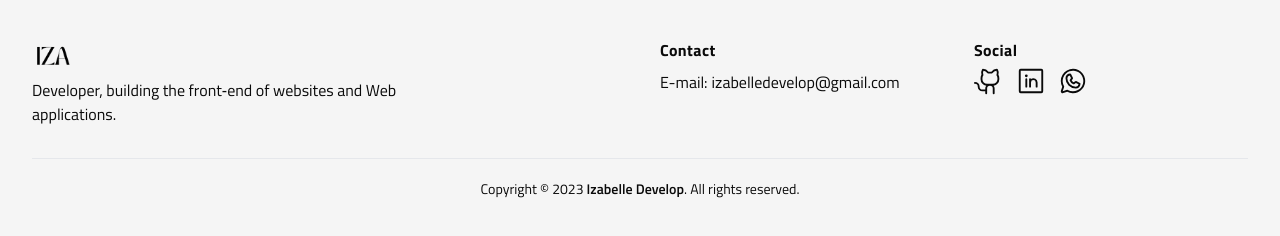
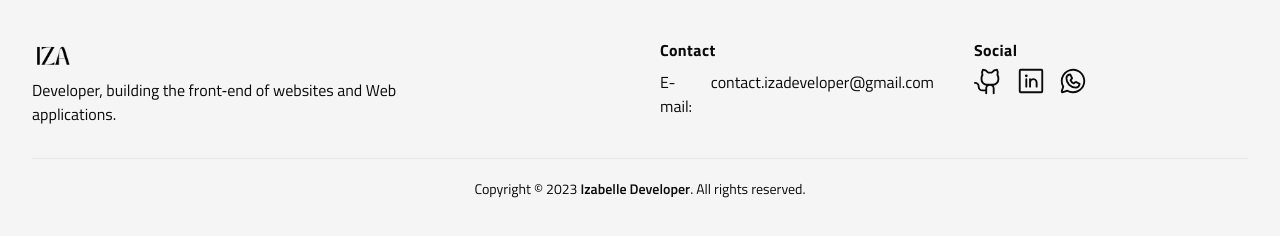
Before and after one commit to IzaDevelop/portfolio, a React (Vite) app: page / in a window 1280 px wide. Shown: the part 3871-4107 px from the top of the page. Built offline with nearby package versions, Linux system fonts and the light colour scheme.

Commit message:
updated links

```diff
--- a/src/components/Footer.jsx
+++ b/src/components/Footer.jsx
@@ -29,12 +29,12 @@ export default function Footer() {
                         <div className="flex">
                             <p className="mr-1 text-base">E-mail:</p>
                             <a
-                                href="mailto:izabelledevelop@gmail.com"
+                                href="mailto:contact.izadeveloper@gmail.com"
                                 aria-label="Email"
                                 title="Email"
                                 className="text-base duration-300 dark:hover:text-purple-400"
                             >
-                                izabelledevelop@gmail.com
+                                contact.izadeveloper@gmail.com
                             </a>
                         </div>
                     </div>
@@ -44,7 +44,7 @@ export default function Footer() {
                         </span>
                         <div className="flex items-center mt-1 space-x-3">
                             <a
-                                href="https://github.com/IzaDevelop"
+                                href="https://github.com/IzaDeveloper"
                                 target='_blank'
                                 className="transition-colors duration-300 hover:text-purple-400"
                                 title="Github"
--- a/src/components/Header.jsx
+++ b/src/components/Header.jsx
@@ -62,7 +62,7 @@ export default function Header() {
                         </li>
                         <li>
                             <a
-                                href="mailto:izabelledevelop@gmail.com"
+                                href="mailto:contact.izadeveloper@gmail.com"
                                 aria-label="Contato"
                                 title="Contato"
                                 className="font-medium tracking-wide transition-colors duration-200 hover:text-purple-700 dark:hover:text-purple-300"
@@ -168,7 +168,7 @@ export default function Header() {
                                             </li>
                                             <li>
                                                 <a
-                                                    href="mailto:izabelledevelop@gmail.com"
+                                                    href="mailto:contact.izadeveloper@gmail.com"
                                                     aria-label="Contato"
                                                     title="Contato"
                                                     className="font-medium tracking-wide transition-colors duration-200 hover:text-purple-500 dark:hover:text-purple-300"
--- a/src/context/appContext.jsx
+++ b/src/context/appContext.jsx
@@ -60,8 +60,8 @@ export function AppContextProvider(props) {
 
     // PDF Download
 
-    const PDFen = 'https://izadevelop.vercel.app/cv-izabelle-en.pdf'
-    const PDFpt = 'https://izadevelop.vercel.app/cv-izabelle-pt.pdf'
+    const PDFen = 'https://izadeveloper.vercel.app/cv-izabelle-en.pdf'
+    const PDFpt = 'https://izadeveloper.vercel.app/cv-izabelle-pt.pdf'
 
     const currentLang = localStorage.getItem("i18nextLng") || "pt";
     const PDFFile = currentLang === "pt" ? PDFpt : PDFen;
--- a/src/locales/en.json
+++ b/src/locales/en.json
@@ -202,6 +202,6 @@
     "text": "Developer, building the front‑end of websites <br class='hidden lg:block' /> and Web applications.",
     "contact": "Contact",
     "social": "Social",
-    "copyright": "Copyright © 2023 <a href='https://izadevelop.vercel.app' class='font-semibold transition-colors duration-300 hover:text-purple-400'>Izabelle Develop</a>. All rights reserved."
+    "copyright": "Copyright © 2023 <a href='https://izadeveloper.vercel.app' class='font-semibold transition-colors duration-300 hover:text-purple-400'>Izabelle Developer</a>. All rights reserved."
   }
 }
--- a/src/locales/pt.json
+++ b/src/locales/pt.json
@@ -202,6 +202,6 @@
         "text": "Desenvolvedora, construindo o Front-end de sites  <br class='hidden lg:block' />  e aplicativos Web.",
         "contact": "Contato",
         "social": "Social",
-        "copyright": "Copyright © 2023 <a href='https://izadevelop.vercel.app' class='font-semibold transition-colors duration-300 hover:text-purple-400'>Izabelle Develop</a>. Todos os direitos reservados."
+        "copyright": "Copyright © 2023 <a href='https://izadeveloper.vercel.app' class='font-semibold transition-colors duration-300 hover:text-purple-400'>Izabelle Developer</a>. Todos os direitos reservados."
     }
 }
```
